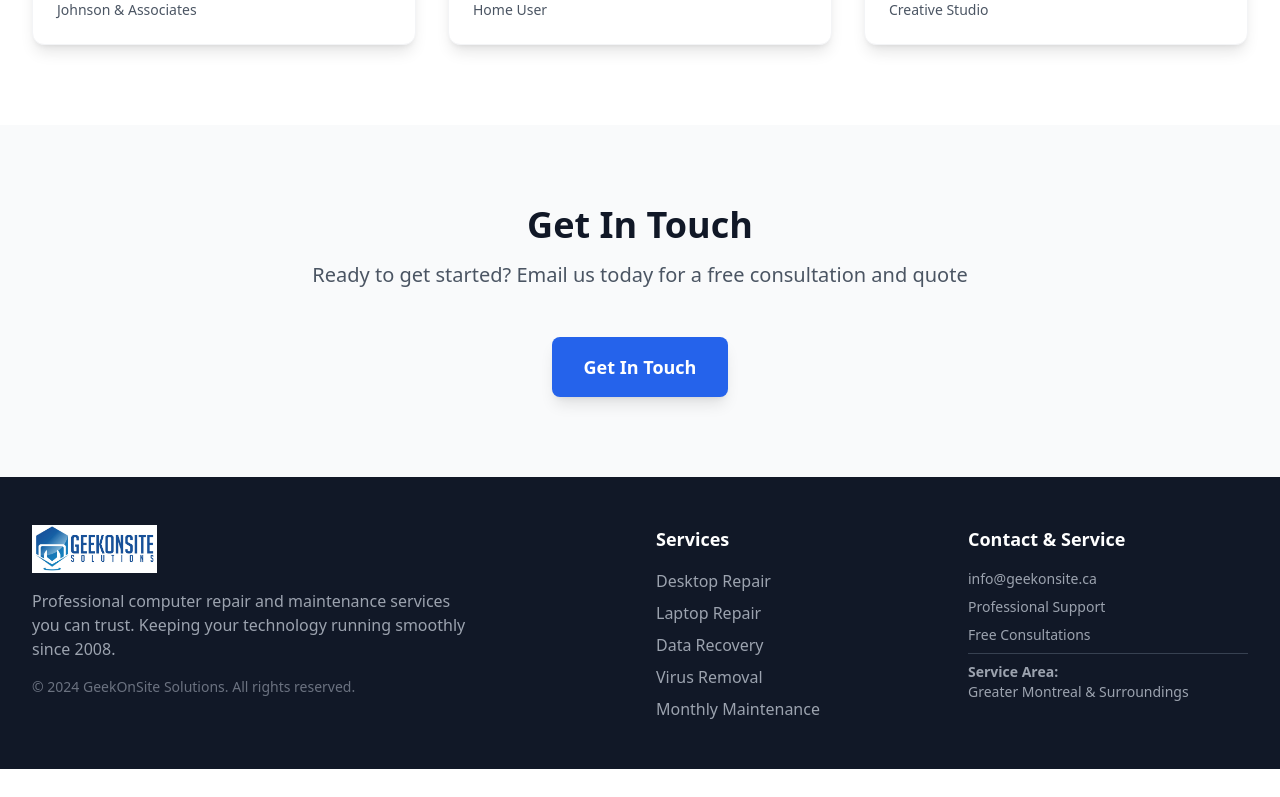
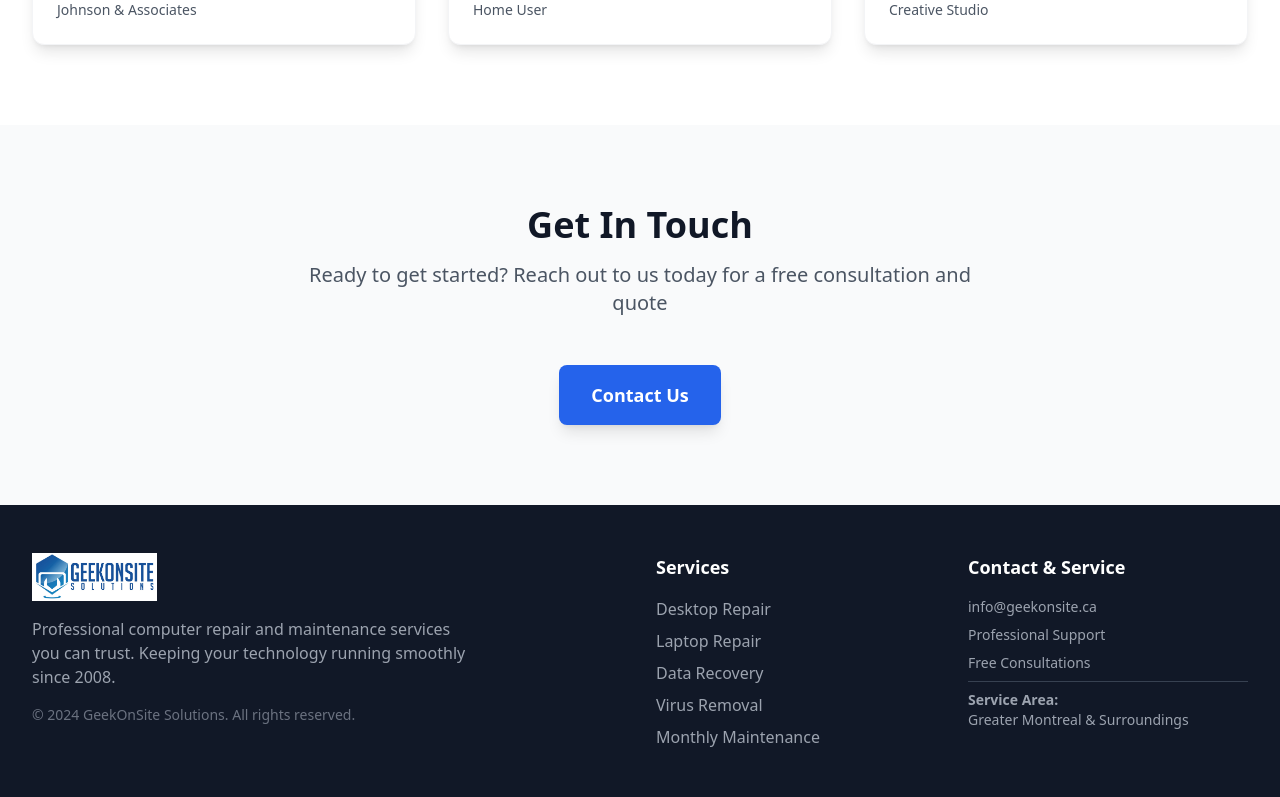
Before and after one commit to geekonsite/Geekonsite, a React (Vite) app: page / in a window 1280 px wide. Shown: the part 4385-5182 px from the top of the page. Before the commit the page ends 5154 px from the top, so only its background shows below. Built offline with nearby package versions, Linux system fonts and the light colour scheme.

Commit message:
Fix Contact Us button mailto link

```diff
--- a/src/App.tsx
+++ b/src/App.tsx
@@ -422,12 +422,12 @@ function App() {
           </div>
 
           <div className="text-center">
-            <button
-              onClick={() => scrollToSection('contact')}
-              className="bg-blue-600 text-white px-8 py-4 rounded-lg font-semibold hover:bg-blue-700 transition-colors duration-200 shadow-lg text-lg"
+            <a
+              href="mailto:info@geekonsite.ca"
+              className="inline-block bg-blue-600 text-white px-8 py-4 rounded-lg font-semibold hover:bg-blue-700 transition-colors duration-200 shadow-lg text-lg"
             >
-              {t('contact.title')}
-            </button>
+              {t('contact.button')}
+            </a>
           </div>
         </div>
       </section>
--- a/src/locales/en/translation.json
+++ b/src/locales/en/translation.json
@@ -163,9 +163,8 @@
   },
   "contact": {
     "title": "Get In Touch",
-    "subtitle": "Ready to get started? Email us today for a free consultation and quote",
-    "response": "We typically respond within 2 hours",
-    "emailDescription": "Email us with your computer issues or questions, and we'll provide you with a personalized solution and quote."
+    "subtitle": "Ready to get started? Reach out to us today for a free consultation and quote",
+    "button": "Contact Us"
   },
   "footer": {
     "description": "Professional computer repair and maintenance services you can trust. Keeping your technology running smoothly since 2008.",
--- a/src/locales/fr/translation.json
+++ b/src/locales/fr/translation.json
@@ -163,9 +163,8 @@
   },
   "contact": {
     "title": "Prenez contact",
-    "subtitle": "Prêt à commencer ? Envoyez-nous un courriel dès aujourd'hui pour une consultation et une soumission gratuites",
-    "response": "Nous répondons généralement dans les 2 heures",
-    "emailDescription": "Envoyez-nous un courriel avec vos problèmes informatiques ou vos questions, et nous vous fournirons une solution et une soumission personnalisées."
+    "subtitle": "Prêt à commencer ? Contactez-nous dès aujourd'hui pour une consultation et une soumission gratuites",
+    "button": "Nous contacter"
   },
   "footer": {
     "description": "Services professionnels de réparation et maintenance informatique sur lesquels vous pouvez compter. Garder votre technologie en bon fonctionnement depuis 2008.",
```
